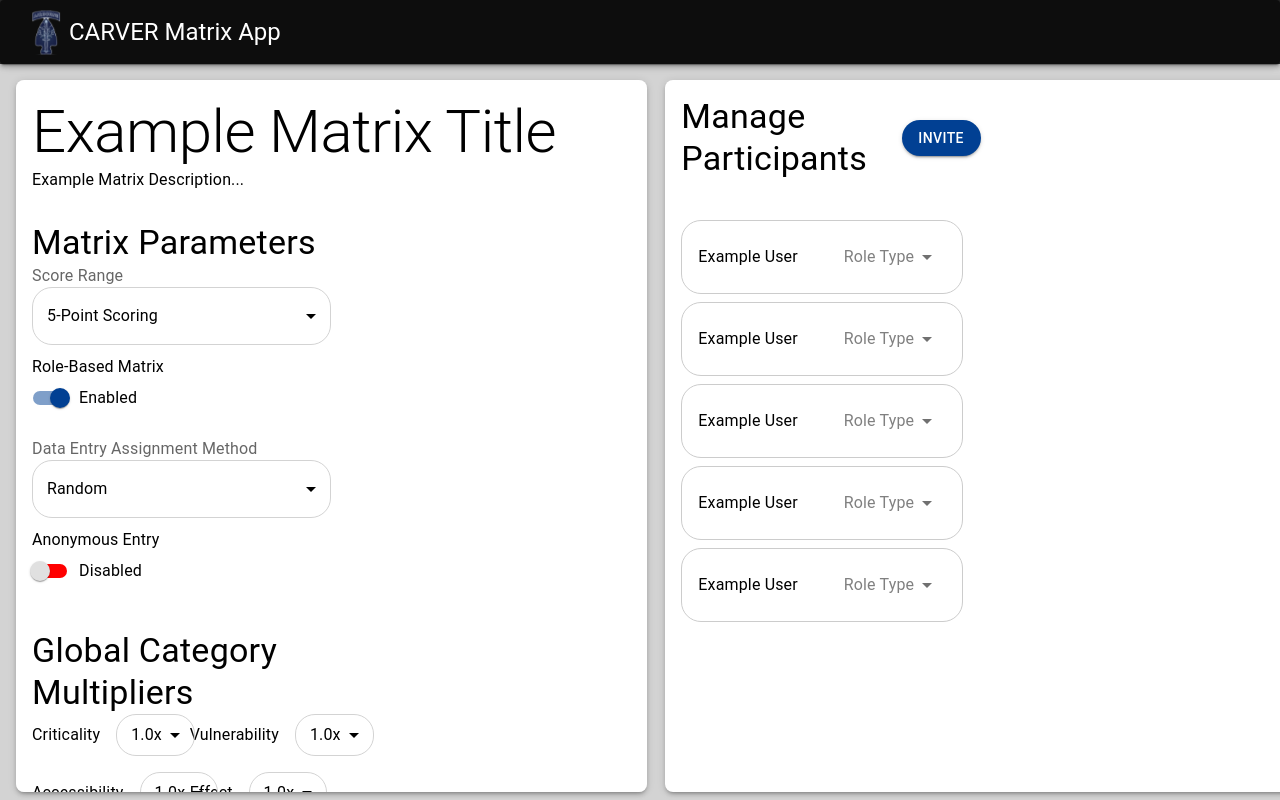
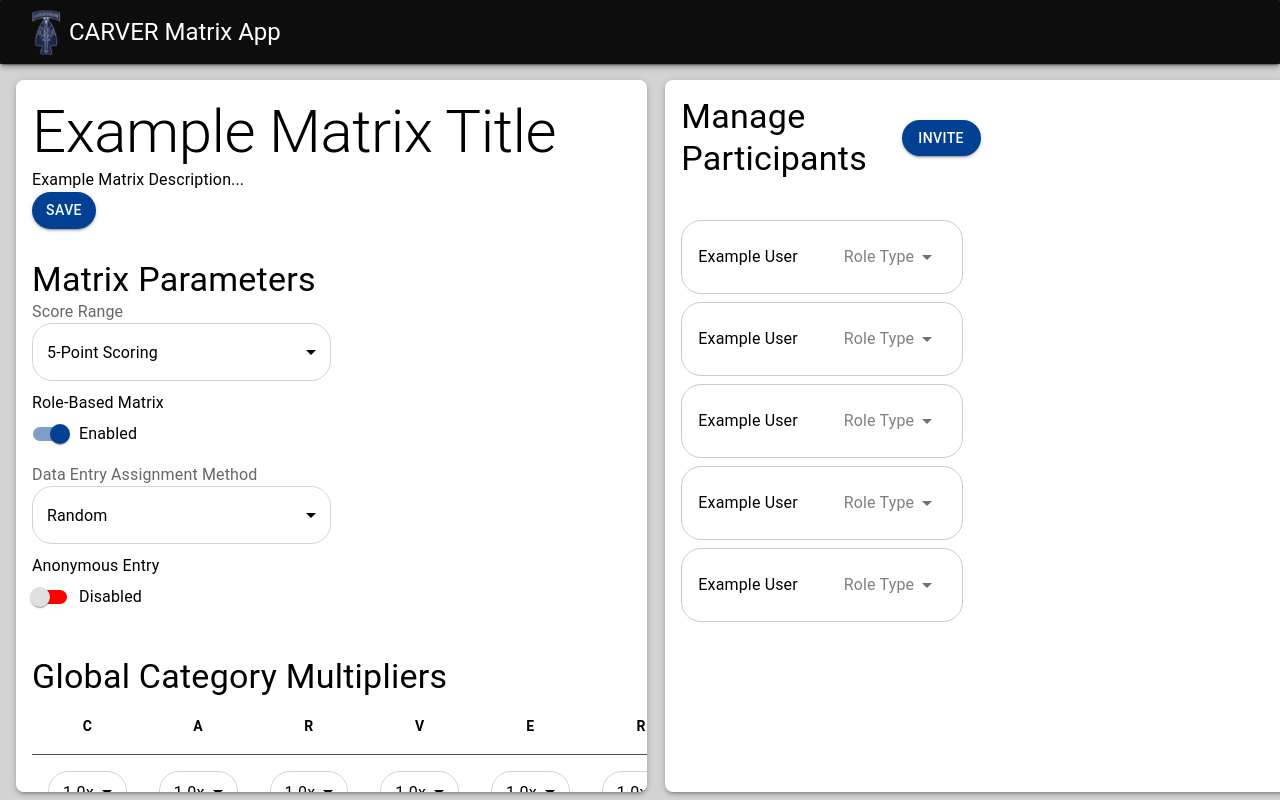
Before and after one commit to garyorsargos/carver-matrix, a React (Vite) app in the folder ui/: page /ModifyMatrix in a window 1280 px wide. Built offline with nearby package versions, Linux system fonts and the light colour scheme.

Commit message:
Save Button + Modified Table look for Global Multipliers

```diff
--- a/ui/src/pages/CreateMatrix.tsx
+++ b/ui/src/pages/CreateMatrix.tsx
@@ -1,4 +1,8 @@
-import { Box, Button, FormControl, FormControlLabel, FormLabel, Grid, MenuItem, Paper, Select, SelectChangeEvent, Switch, Typography } from "@mui/material";
+import { Box, Button, FormControl, FormControlLabel, FormLabel, MenuItem, Paper, Select, SelectChangeEvent, Switch, Typography, Table,
+  TableHead,
+  TableRow,
+  TableCell,
+  TableBody, } from "@mui/material";
 import { useState } from "react";
 export const CreateMatrix: React.FC = () => {
 
@@ -17,6 +21,15 @@ export const CreateMatrix: React.FC = () => {
   };
 
   const [multipliers, setMultipliers] = useState(initialMultipliers);
+
+  const carverOrder = [
+    { key: "Criticality", header: "C" },
+    { key: "Accessibility", header: "A" },
+    { key: "Recoverability", header: "R" },
+    { key: "Vulnerability", header: "V" },
+    { key: "Effect", header: "E" },
+    { key: "Recognizability", header: "R" },
+  ];
 
   // Options for the dropdown for Global Category Multipliers
   const options = [0.5, 0.6, 0.7, 0.8, 0.9, 1.0, 1.1, 1.2, 1.3, 1.4, 1.5, 1.6, 1.7, 1.8, 1.9, 2.0];
@@ -87,6 +100,9 @@ export const CreateMatrix: React.FC = () => {
       >
         <Typography variant="h2">Example Matrix Title</Typography>
         <Typography variant="body1">Example Matrix Description...</Typography>
+        <Button variant="contained" sx={{ borderRadius: "20px", width: "50px" }}>
+            Save
+          </Button>
 
         {/* This Box is for the Matrix Parameters */}
         <Box
@@ -137,7 +153,7 @@ export const CreateMatrix: React.FC = () => {
               opacity: 1,
             },}} />}
             label={RoleBasedChecked ? "Enabled" : "Disabled"}
-            sx={{marginBottom: "20px"}}
+            sx={{marginBottom: "10px"}}
           />
 
           {/* Data Entry Assignment Method Label Box */}
@@ -182,7 +198,7 @@ export const CreateMatrix: React.FC = () => {
         id='GlobalCategoryMultipliersBox'
         sx={{
           backgroundColor: 'white',
-          width: '50%',
+          width: '80%',
           height: '85%',
           position: 'center',
           display: 'flex',
@@ -191,38 +207,44 @@ export const CreateMatrix: React.FC = () => {
         }}
         >
         <Typography variant="h4">Global Category Multipliers</Typography>
-        <Grid container spacing={2}>
-        {/* Each row */}
-        {Object.entries(initialMultipliers).map(([label], index) => (
-          <Grid item xs={6} key={index}>
-            <Box display="flex" alignItems="center" gap={2}>
-              <Typography>{label}</Typography>
+      <Table>
+        <TableHead>
+          <TableRow>
+            {carverOrder.map((item) => (
+              <TableCell key={item.key} align="center" sx={{ color: "black", fontWeight: "bold" }}>
+                {item.header}
+              </TableCell>
+            ))}
+          </TableRow>
+        </TableHead>
+        <TableBody>
+          <TableRow>
+            {carverOrder.map((item) => (
+              <TableCell key={item.key} align="center">
                 <Select
-                value={multipliers[label as keyof typeof initialMultipliers]}
-                onChange={multipliersHandleChange(label)}
+                  value={
+                    multipliers[item.key as keyof typeof initialMultipliers]
+                  }
+                  onChange={multipliersHandleChange(item.key)}
                   size="small"
-                sx = {{
-                  "& .MuiInputBase-input": {
-                    color: "black", // Text color inside the Select box
-                  },
-                  "& .MuiSelect-icon": {
-                    color: "black",
-                  },
+                  sx={{
+                    "& .MuiInputBase-input": { color: "black" },
+                    "& .MuiSelect-icon": { color: "black" },
                     border: "1px solid lightgray",
                     borderRadius: "20px",
                   }}
                 >
                   {options.map((option) => (
-                  <MenuItem
-                    value={option}>
+                    <MenuItem key={option} value={option}>
                       {option.toFixed(1)}x
                     </MenuItem>
                   ))}
                 </Select>
-            </Box>
-          </Grid>
+              </TableCell>
             ))}
-      </Grid>
+          </TableRow>
+        </TableBody>
+      </Table>
     </Box>
       </Box>
 
```
Lines whose indentation alone changed are shown as unchanged.
